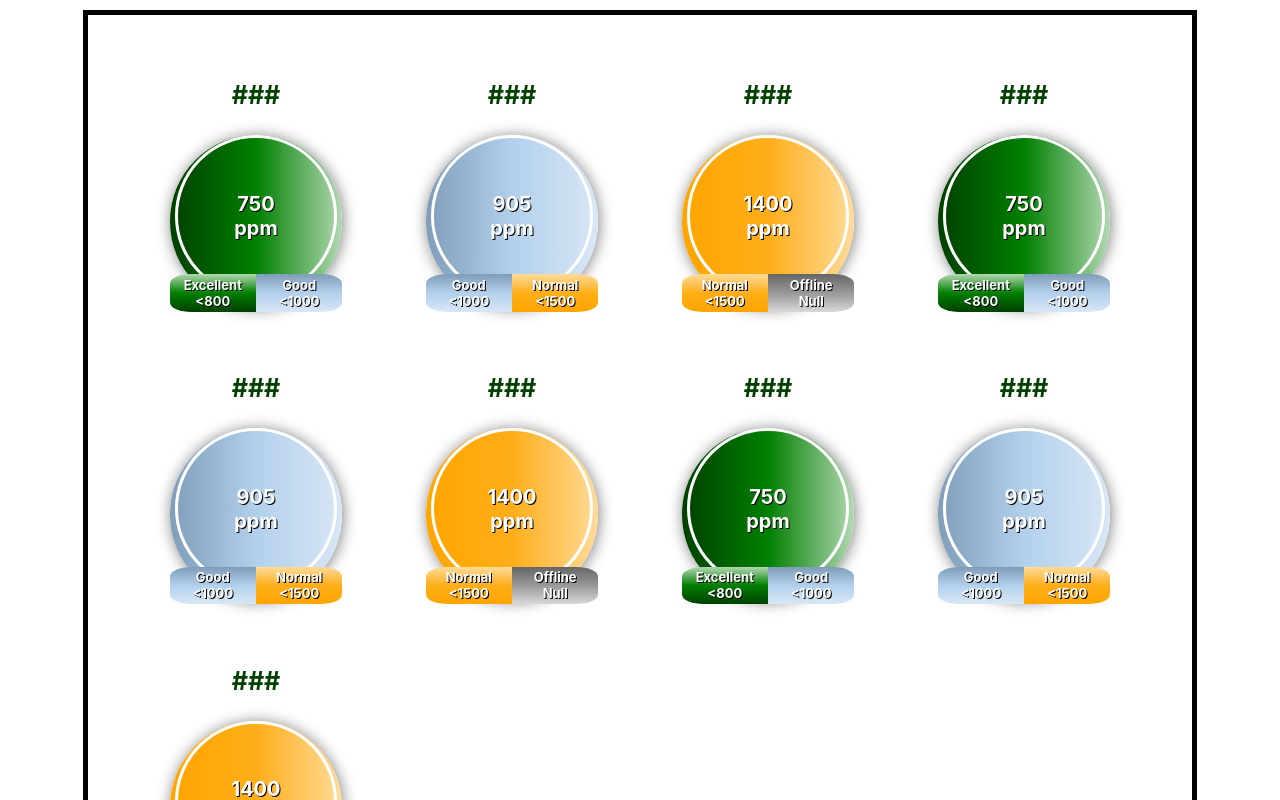
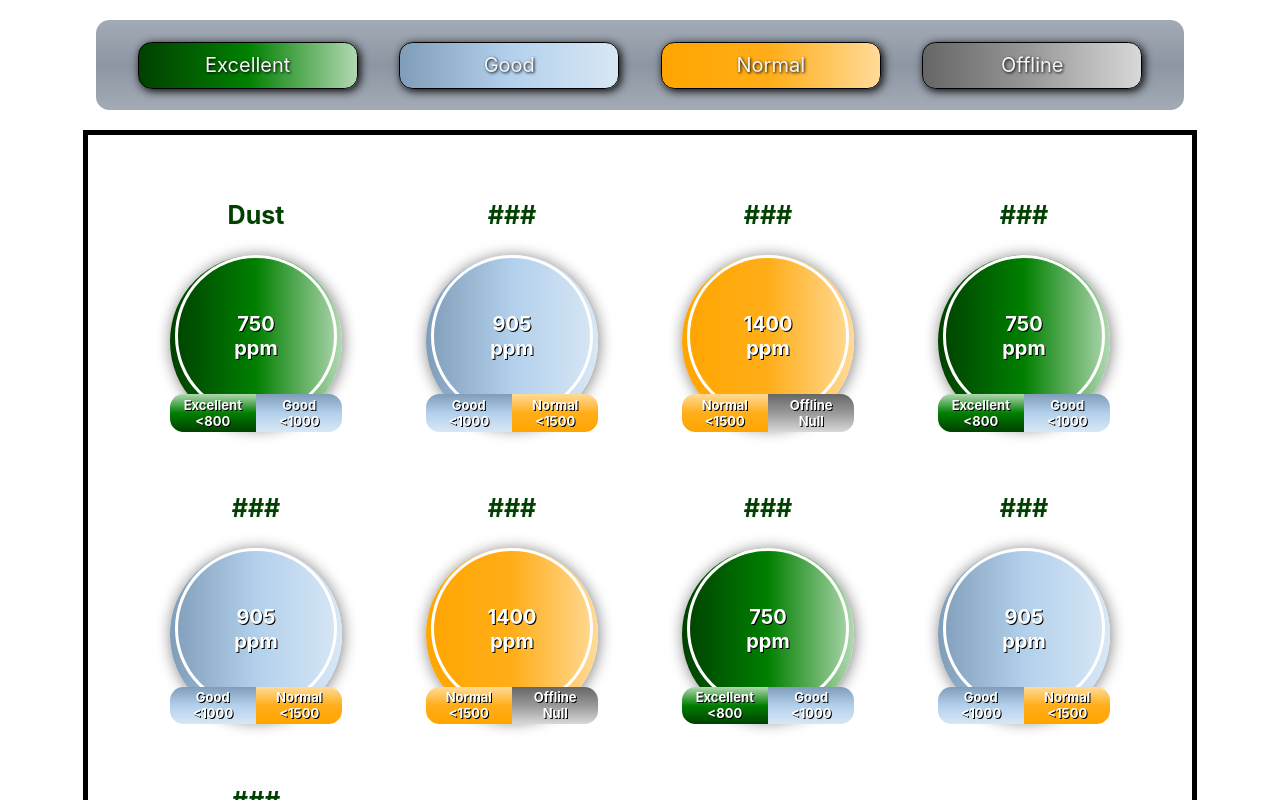
Before and after one commit to Uzair05/innoAir_page, a React (Create React App) app: page / in a window 1280 px wide. Shown: the top 800 px of the page. Built offline with nearby package versions, Linux system fonts and the light colour scheme.

Commit message:
styling completed

```diff
--- a/src/App.js
+++ b/src/App.js
@@ -4,6 +4,7 @@ import DisplayBoard from "./components/DisplayBoard";
 function App() {
   const items = [
     {
+      title: "Dust",
       reading: 750,
       bar: {
         left: { status: "Excellent", value: "<800" },
--- a/src/components/DataDisplayCard.css
+++ b/src/components/DataDisplayCard.css
@@ -60,7 +60,8 @@ div.HorizontalBar {
 div.HorizontalBarLeft {
   height: 1cm;
   width: 50%;
-  border-radius: 25% 0% 0% 25%;
+  border-top-left-radius: 10pt;
+  border-bottom-left-radius: 10pt;
   display: flex;
   align-content: center;
   justify-content: center;
@@ -69,7 +70,8 @@ div.HorizontalBarLeft {
 div.HorizontalBarRight {
   height: 1cm;
   width: 50%;
-  border-radius: 0% 25% 25% 0%;
+  border-top-right-radius: 10pt;
+  border-bottom-right-radius: 10pt;
   display: flex;
   align-content: center;
   justify-content: center;
--- a/src/components/DisplayBoard.js
+++ b/src/components/DisplayBoard.js
@@ -1,12 +1,16 @@
 import "./DisplayBoard.css";
+import DisplayHeader from "./DisplayHeader";
 import DataDisplayCard from "./DataDisplayCard";
 
 function DisplayBoard(props) {
   return (
+    <div>
+      <DisplayHeader />
       <div className="displayBoard">
         {props.items.map((item) => {
           return (
             <DataDisplayCard
+              title={item.title !== undefined ? item.title : "###"}
               metric={item.metric}
               bar={item.bar}
               reading={item.reading}
@@ -14,6 +18,7 @@ function DisplayBoard(props) {
           );
         })}
       </div>
+    </div>
   );
 }
 
--- /dev/null
+++ b/src/components/DisplayHeader.css
@@ -0,0 +1,54 @@
+div.displayBoardHeader {
+  height: 90px;
+  width: 85%;
+  margin: 20px auto;
+  border-top-left-radius: 10pt;
+  border-bottom-left-radius: 10pt;
+  border-top-right-radius: 10pt;
+  border-bottom-right-radius: 10pt;
+
+  background: linear-gradient(0deg, #a3abb5, #8c96a3, #a3abb5);
+
+  display: flex;
+  flex-direction: row;
+  justify-content: space-evenly;
+  align-items: center;
+}
+
+div.displayBoardHeader > div.displayTablet {
+  height: 50%;
+  width: 20%;
+  border: 1px solid black;
+  border-top-left-radius: 10pt;
+  border-bottom-left-radius: 10pt;
+  border-top-right-radius: 10pt;
+  border-bottom-right-radius: 10pt;
+  box-shadow: 2px 2px 10px black;
+
+  display: flex;
+  justify-content: center;
+  align-items: center;
+}
+
+div.displayBoardHeader > div.displayTablet > p {
+  text-align: center;
+  height: auto;
+  width: auto;
+  margin: auto;
+  color: whitesmoke;
+  text-shadow: 1px 1px 3px black;
+  font-size: 20px;
+}
+
+div#displayTablet_excellent {
+  background: linear-gradient(90deg, #004000, #008000, #b2d8b2);
+}
+div#displayTablet_good {
+  background: linear-gradient(90deg, #7f9db9, #b2d0ec, #d8e7f5);
+}
+div#displayTablet_normal {
+  background: linear-gradient(90deg, #ffa500, #ffae19, #ffdb99);
+}
+div#displayTablet_offline {
+  background: linear-gradient(90deg, #666666, #999999, #d8d8d8);
+}
--- /dev/null
+++ b/src/components/DisplayHeader.js
@@ -0,0 +1,22 @@
+import "./DisplayHeader.css";
+
+const DisplayHeader = (props) => {
+  return (
+    <div className="displayBoardHeader">
+      <div id="displayTablet_excellent" className="displayTablet">
+        <p>Excellent</p>
+      </div>
+      <div id="displayTablet_good" className="displayTablet">
+        <p>Good</p>
+      </div>
+      <div id="displayTablet_normal" className="displayTablet">
+        <p>Normal</p>
+      </div>
+      <div id="displayTablet_offline" className="displayTablet">
+        <p>Offline</p>
+      </div>
+    </div>
+  );
+};
+
+export default DisplayHeader;
```
Lines whose indentation alone changed are shown as unchanged.
